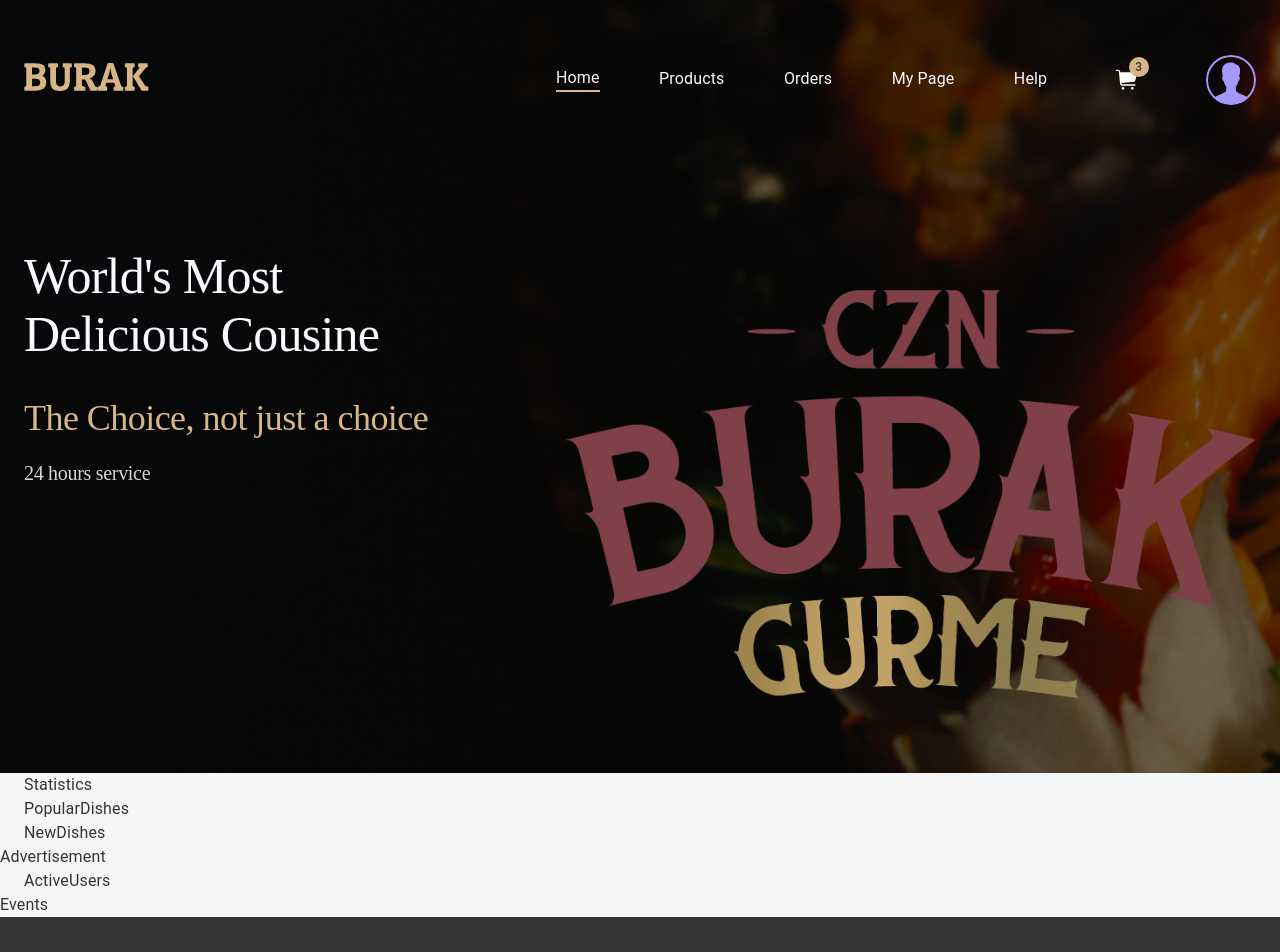
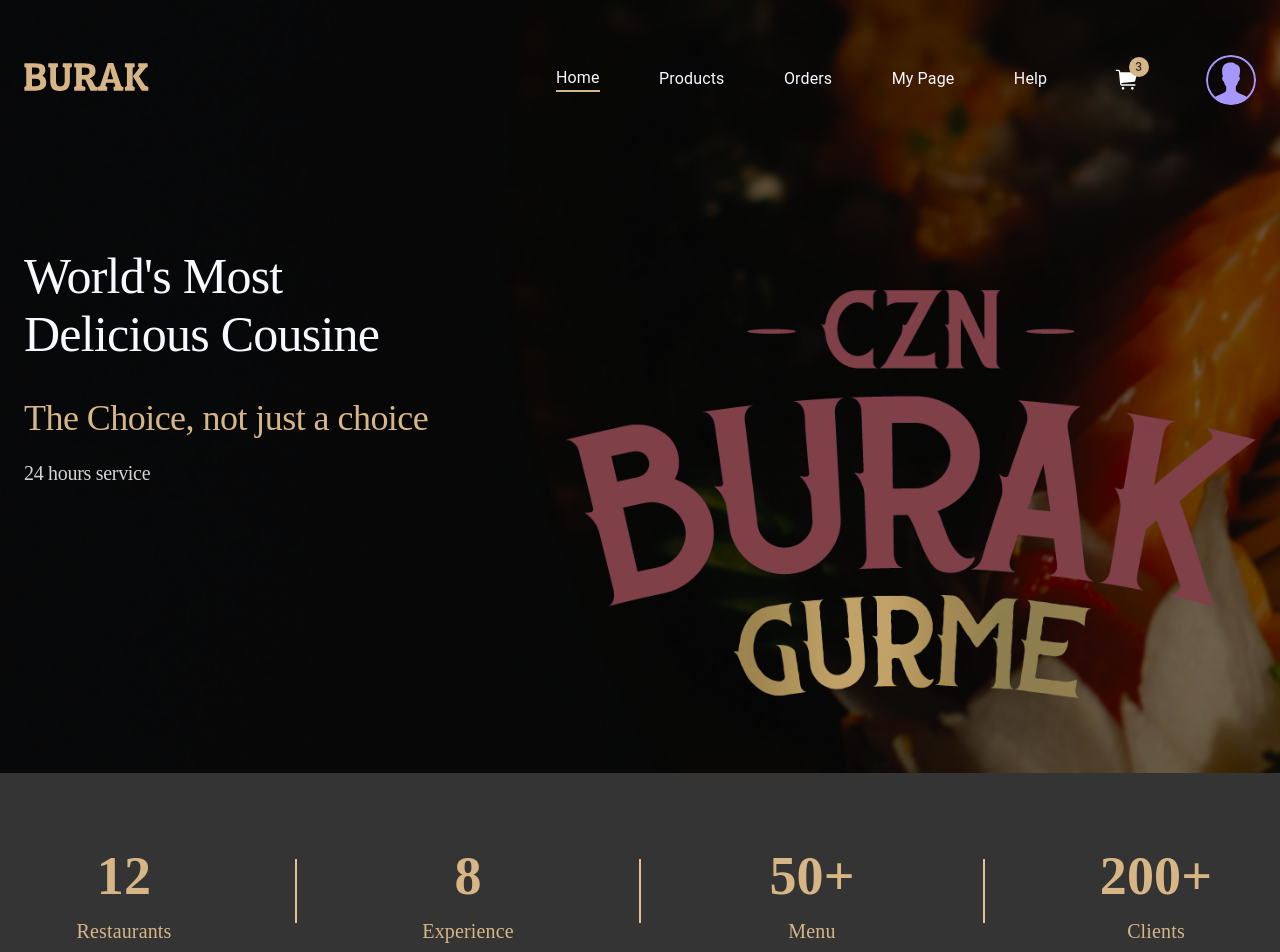
Before and after one commit to Oscar-1st/burak-react, a React (Create React App) app: page / in a window 1280 px wide. Shown: the top 952 px of the page. Built offline with nearby package versions, Linux system fonts and the light colour scheme.

Commit message:
fix: modify statistics sectional components

```diff
--- /dev/null
+++ b/src/app/components/divider/index.tsx
@@ -0,0 +1,21 @@
+import React from 'react';
+import styled from 'styled-components';
+
+export interface IDividerProps {
+	width?: string;
+	height?: string;
+	bg?: string;
+}
+
+const DividerComponent = styled.span<IDividerProps>`
+	display: flex;
+	min-width: ${({ width }) => `${width}px`};
+	min-height: ${({ height }) => `${height}px`};
+	background: ${({ bg }) => `${bg}`};
+`;
+
+function Divider(props: IDividerProps) {
+	return <DividerComponent {...props} />;
+}
+
+export default Divider;
--- a/src/app/screens/homePage/Statistics.tsx
+++ b/src/app/screens/homePage/Statistics.tsx
@@ -1,10 +1,33 @@
 import React from "react";
-import { Container } from "@mui/material";
+import { Box, Container, Stack } from "@mui/material";
+import Divider from "../../components/divider";
 
 export default function Statistics() {
   return(
-    <div>
-      <Container>Statistics</Container>
+    <div className={"static-frame"}>
+      <Container>
+        <Stack className="info">
+          <Stack className="static-box">
+            <Box className={"static-num"}>12</Box>
+            <Box className={"static-text"}>Restaurants</Box>
+          </Stack>
+          <Divider height="64" width="2" bg="#E3C08D"/>
+          <Stack className="static-box">
+            <Box className={"static-num"}>8</Box>
+            <Box className={"static-text"}>Experience</Box>
+          </Stack>
+          <Divider height="64" width="2" bg="#E3C08D"/>
+          <Stack className="static-box">
+            <Box className={"static-num"}>50+</Box>
+            <Box className={"static-text"}>Menu</Box>
+          </Stack>
+          <Divider height="64" width="2" bg="#E3C08D"/>
+          <Stack className="static-box">
+            <Box className={"static-num"}>200+</Box>
+            <Box className={"static-text"}>Clients</Box>
+          </Stack>
+        </Stack>
+      </Container>
     </div>
   );
 }
--- a/src/app/screens/homePage/index.tsx
+++ b/src/app/screens/homePage/index.tsx
@@ -5,9 +5,10 @@
 import Advertisement from "./Advertisement";
 import ActiveUsers from "./ActiveUsers";
 import Events from "./Events";
+import "../../../css/home.css";
 
 export default function HomePage() {
-  return <div className="homapage">
+  return <div className="homepage">
     <Statistics/>
     <PopularDishes/>
     <NewDishes/>
--- a/src/css/home.css
+++ b/src/css/home.css
@@ -2,3 +2,93 @@
   width: 100%;
   height: auto;
 }
+
+/* STATISTICS */
+.homepage .static-frame{
+  width: 100%;
+  height: 236px;
+  background: #343434;
+}
+
+.homepage .static-frame .info{
+  height: 100%;
+  display: flex;
+  flex-direction: row;
+  justify-content: space-between;
+  align-items: center;
+}
+
+.homepage .static-frame .info .static-box{
+  width: 200px;
+  height: 116px;
+  display: flex;
+  flex-direction: column;
+  justify-content: center;
+  align-items: center;
+}
+
+.homepage .static-frame .info .static-box .static-num {
+  text-align: center;
+  font-family: "Poppins";
+  font-size: 54px;
+  font-style: normal;
+  font-weight: 600;
+  line-height: 80px;
+  color: #d7b686;
+}
+
+.homepage .static-frame .info .static-box .static-text {
+  text-align: center;
+  font-family: "Poppins";
+  font-size: 20px;
+  font-style: normal;
+  font-weight: 500;
+  line-height: 30px;
+  color: #d7b686;
+}
+
+/* POPULAR DISHES*/
+.homepage .popular-dishes-frame {
+  width: 100%;
+  height: 580px;
+  display: flex;
+  background: #f8f8ff;
+}
+
+.homepage .popular-dishes-frame .popular-section {
+  margin-top: 45px;
+  display: flex;
+  flex-direction: column;
+  align-items: center;
+}
+
+.homepage .popular-dishes-frame .category-title {
+  text-align: center;
+  font-family: "Roboto Serif";
+  font-size: 36px;
+  font-style: normal;
+  font-weight: 600;
+  line-height: normal;
+  letter-spacing: 1.44px;
+  color: #000;
+}
+
+.homepage .popular-dishes-frame .cards-frame {
+  width: 100%;
+  margin-top: 43px;
+  display: flex;
+  flex-direction: row;
+  justify-content: space-between;
+}
+
+.homepage .popular-dishes-frame .cards-frame .card {
+  min-height: 430px;
+  min-width: 300px;
+  cursor: pointer;
+}
+
+.homepage .popular-dishes-frame .cards-frame .card .card-cover {
+  background:
+    linear-gradient(to top, rgba(0, 0, 0, 0.4), rgba(0, 0, 0, 0) 200px),
+    linear-gradient(to top, rgba(0, 0, 0, 0.8), rgba(0, 0, 0, 0) 300px);
+}
```
